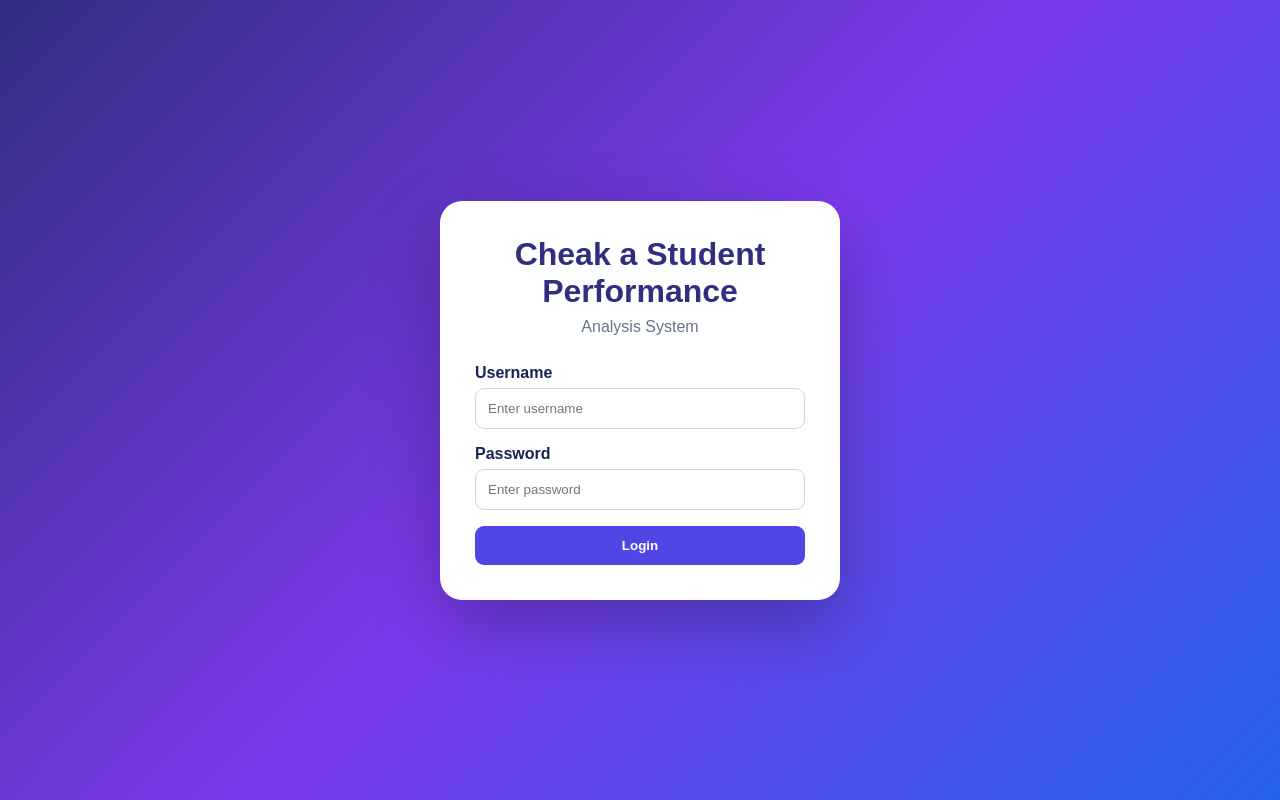
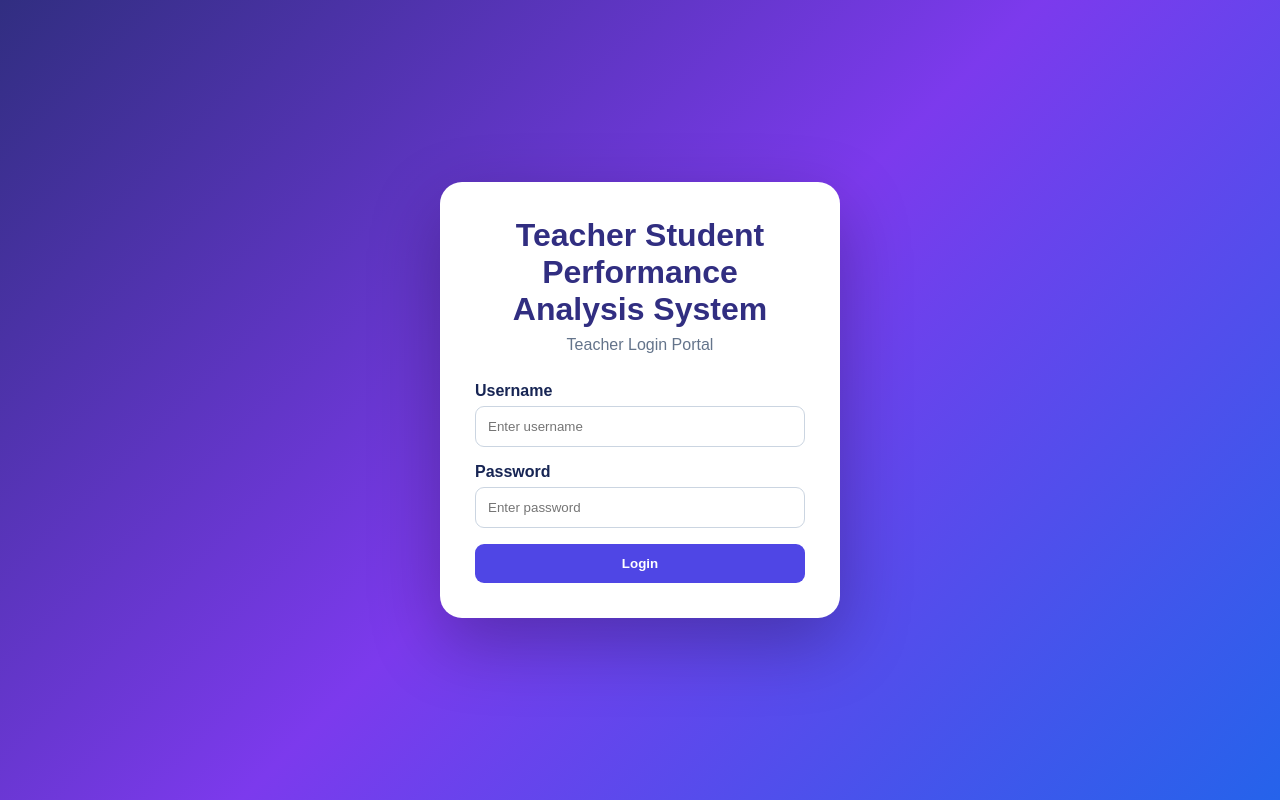
Before and after one commit to siddhisunilpatil93-commits/Student_Performance_Analysis, a Flask app: page /login in a window 1280 px wide. Run offline with Flask 3, Linux system fonts and the light colour scheme.

Commit message:
Update index.html

```diff
--- a/templates/index.html
+++ b/templates/index.html
@@ -553,10 +553,10 @@ td{
 
     <div class="login-box">
 
-        <h1>Cheak a Student Performance</h1>
+        <h1>Teacher Student Performance Analysis System</h1>
 
         <p class="subtitle">
-            Analysis System
+           Teacher Login Portal
         </p>
 
         {% if login_error %}
```
